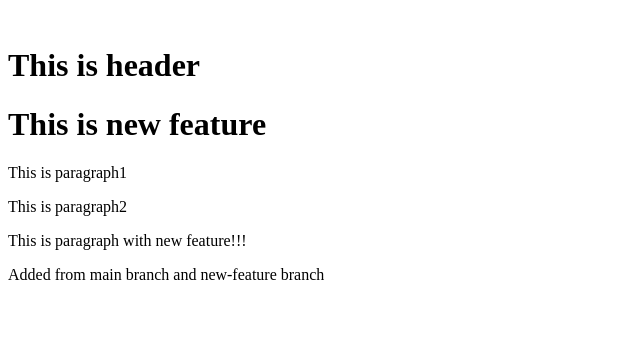
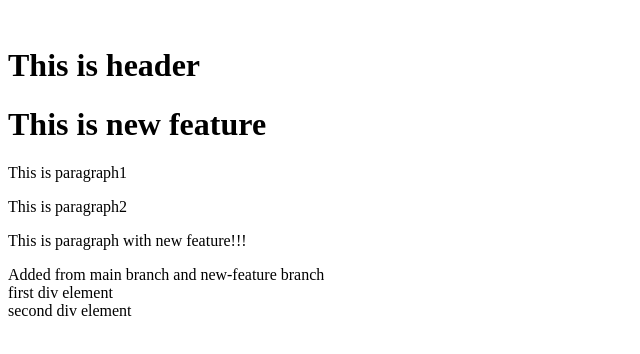
Before and after one commit to ikkyuuq/sample_git2, a plain HTML site: page index.html in a window 1280 px wide. Shown: the whole page, without its empty margins (0-640 px from the left). Drawn offline with Linux system fonts and the light colour scheme.

Commit message:
Added two more elements inside of div .main (Resolves #2)

```diff
--- a/index.html
+++ b/index.html
@@ -9,6 +9,10 @@
     <p>This is paragraph1</p>
     <p>This is paragraph2</p>
     <p>This is paragraph with new feature!!!</p>
-    <div class="main">Added from main branch and new-feature branch</div>
+    <div class="main">
+      Added from main branch and new-feature branch
+      <div class="first">first div element</div>
+      <div class="second">second div element</div>
+    </div>
   </body>
 </html>
```
